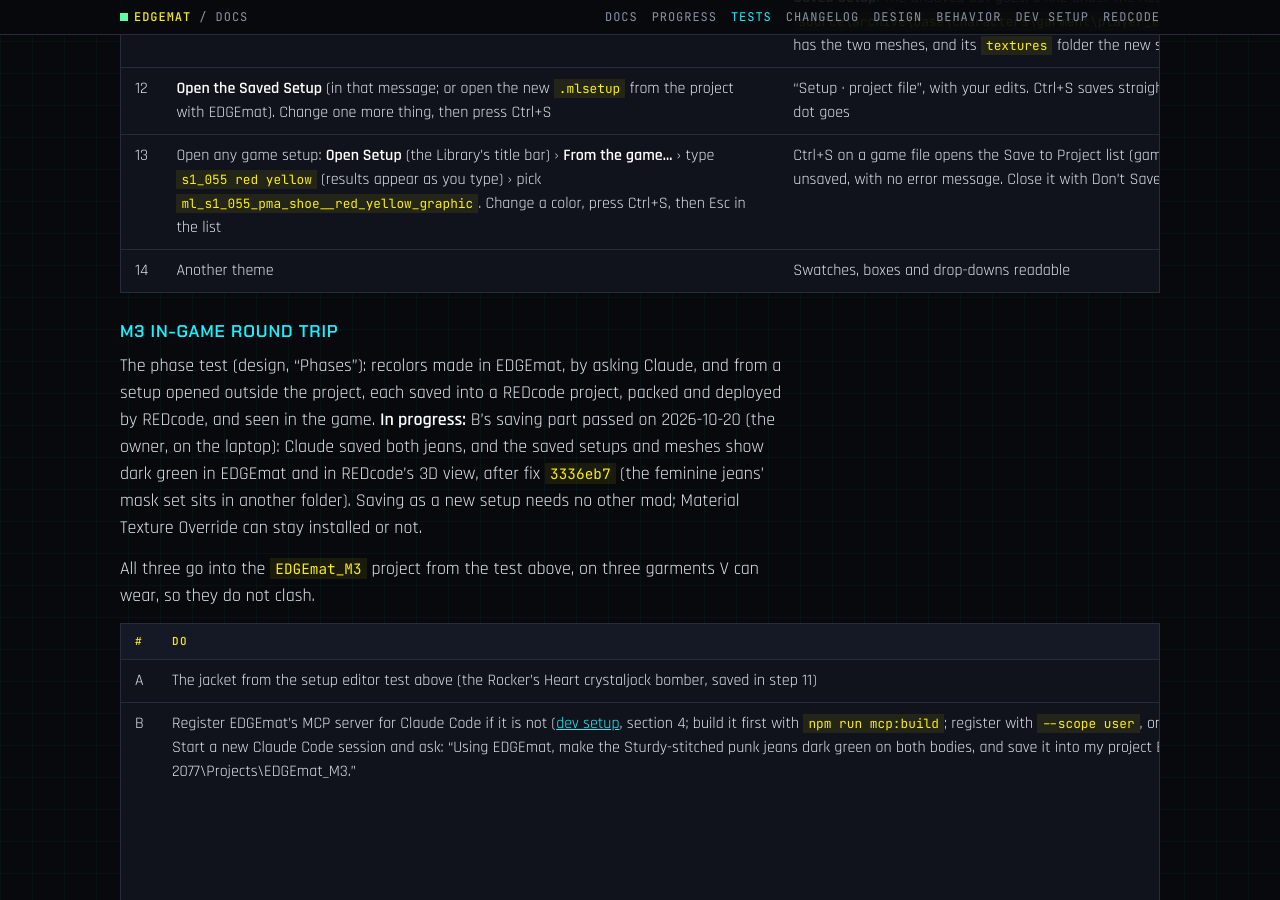
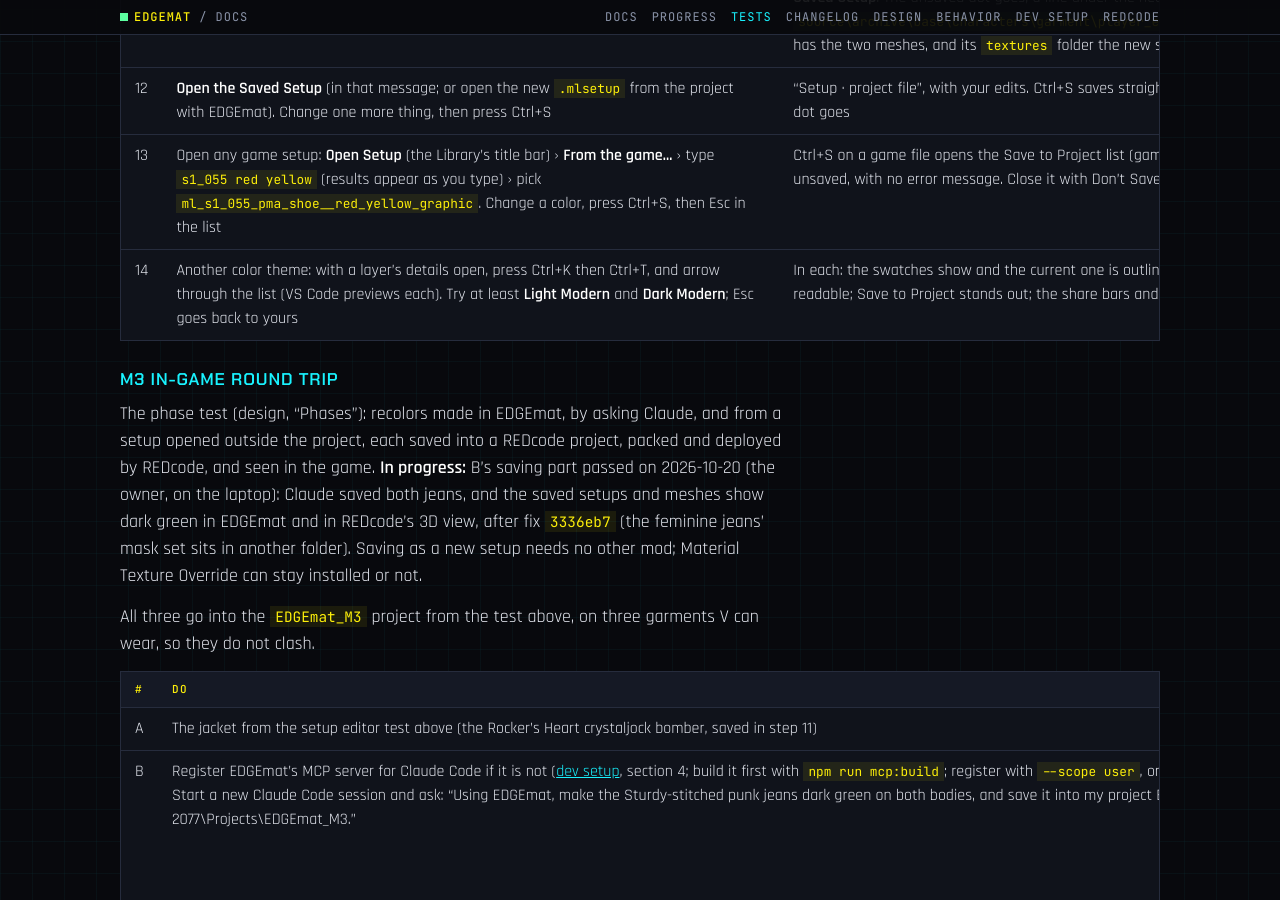
Before and after one commit to Edgemodders/EDGEmat, a Jekyll site: the page built from docs/testing.md, in a window 1280 px wide and 900 px high, scrolled down 7927 px. Built offline with Jekyll 4.4.1, drawn with Linux system fonts in a browser that asks for light colours; our own code applies the rules of GitHub Pages for plain Markdown files.

Commit message:
Tests: spell out the editor test's theme step
Co-Authored-By: Claude Opus 5.5 <noreply@anthropic.com>

```diff
--- a/docs/testing.md
+++ b/docs/testing.md
@@ -151,7 +151,7 @@ Built 2026-10-20 (M3). **Not run by the owner yet.** Before that: the smoke test
 | 11 | Wait for the save | A message "Saved into EDGEmat_M3: the setup and 2 meshes pointed at it." with **Pack and Try** and **Open the Saved Setup**. The unsaved dot goes; a line under the header says where it was saved. In the project: `source\archive\base\characters\garment\player_equipment\torso\t2_084_jacket__short_sleeves\` has the two meshes, and its `textures` folder the new setup. Do not pack yet |
 | 12 | **Open the Saved Setup** (in that message; or open the new `.mlsetup` from the project with EDGEmat). Change one more thing, then press Ctrl+S | "Setup · project file", with your edits. Ctrl+S saves straight into that file: no list, no question, and the unsaved dot goes |
 | 13 | Open any game setup: **Open Setup** (the Library's title bar) › **From the game...** › type `s1_055 red yellow` (results appear as you type) › pick `ml_s1_055_pma_shoe__red_yellow_graphic`. Change a color, press Ctrl+S, then Esc in the list | Ctrl+S on a game file opens the Save to Project list (game files are never written). After Esc the tab stays unsaved, with no error message. Close it with Don't Save |
-| 14 | Another theme | Swatches, boxes and drop-downs readable |
+| 14 | Another color theme: with a layer's details open, press Ctrl+K then Ctrl+T, and arrow through the list (VS Code previews each). Try at least **Light Modern** and **Dark Modern**; Esc goes back to yours | In each: the swatches show and the current one is outlined; the filter box, drop-downs and number boxes are readable; Save to Project stands out; the share bars and map show |
 
 ### M3 in-game round trip
 
```
